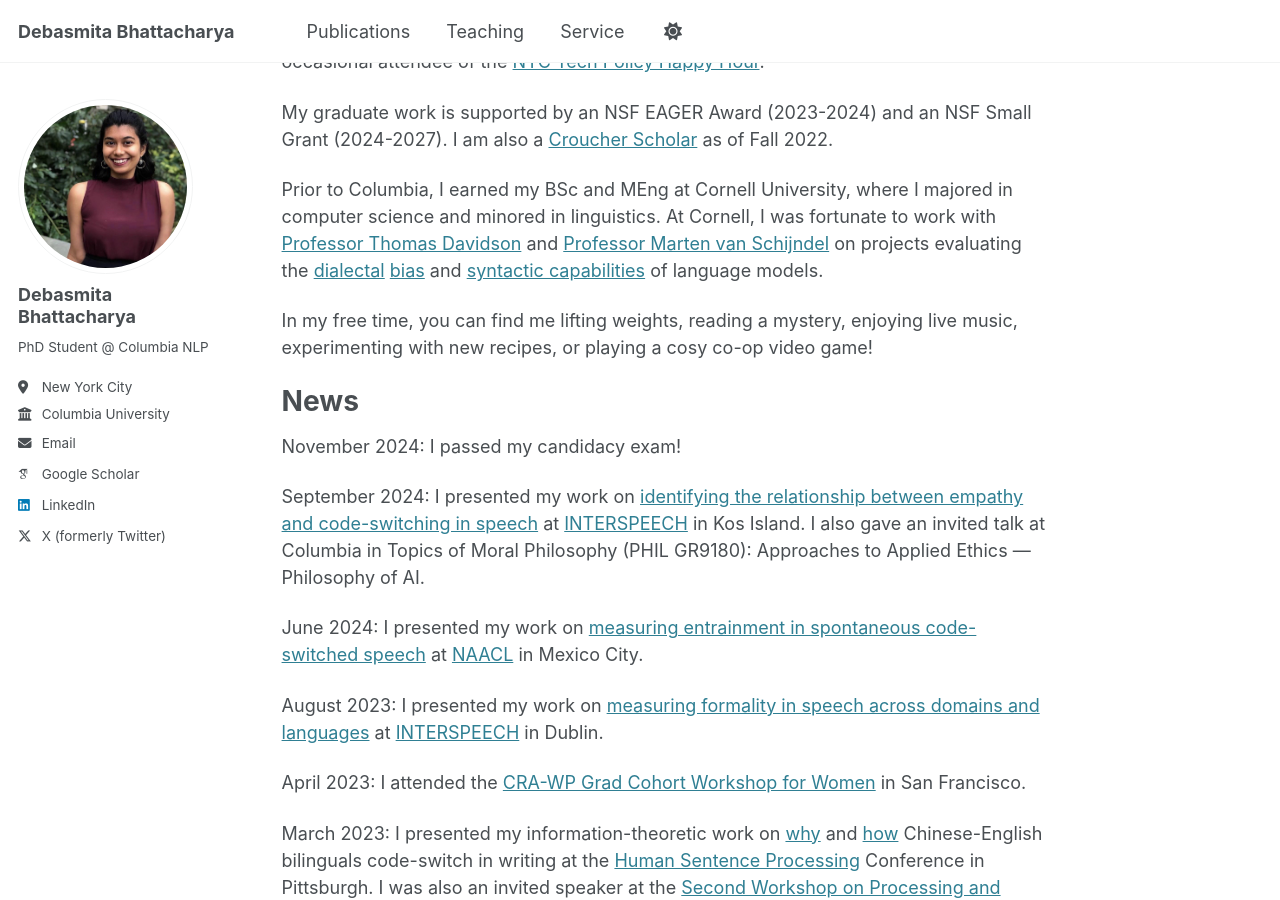
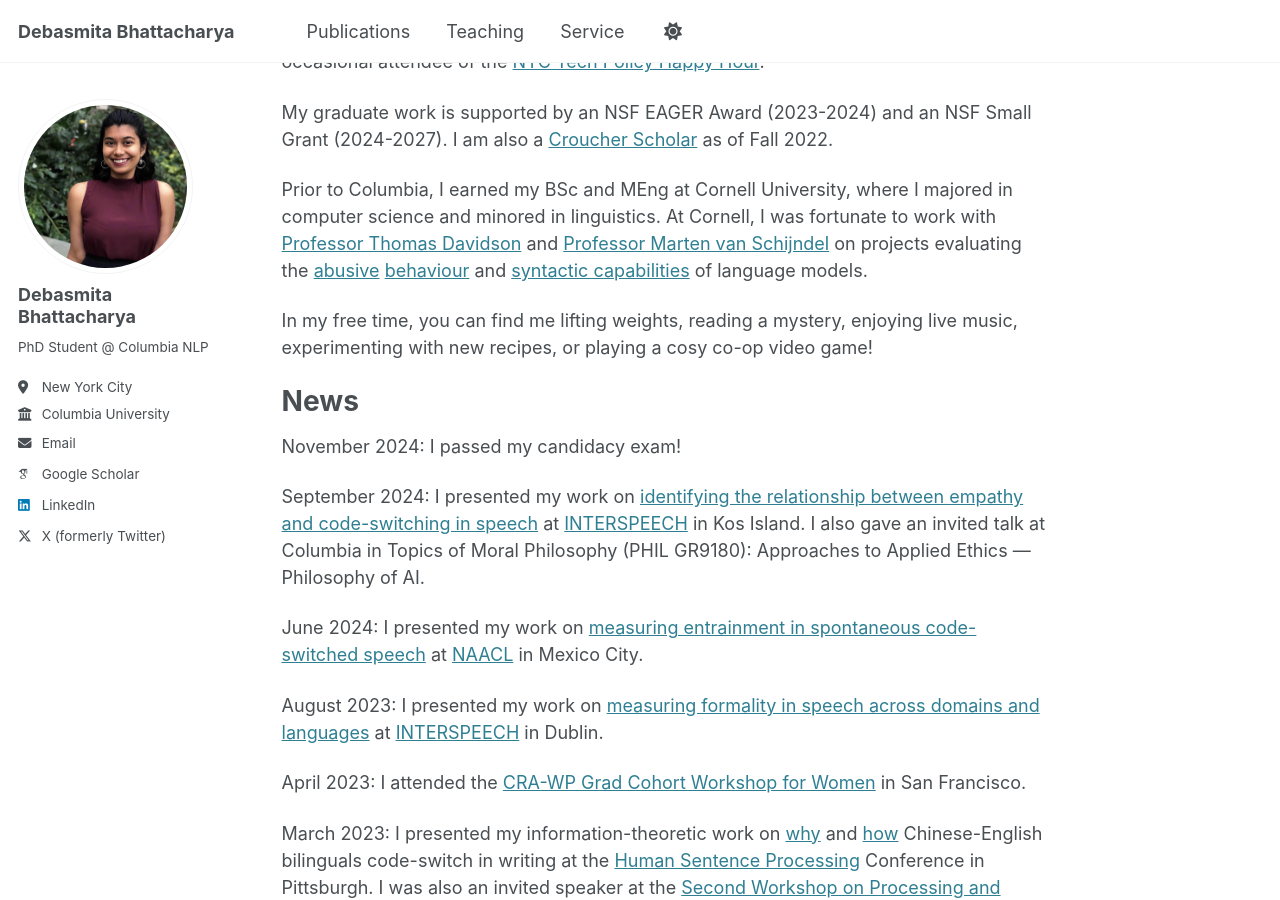
Before and after one commit to debasmita-b/debasmita-b.github.io, a Jekyll site: the page built from _pages/about.md, in a window 1280 px wide and 900 px high, scrolled down 406 px. Built offline with Jekyll 4.4.1, drawn with Linux system fonts in a browser that asks for light colours; some web fonts are replaced.

Commit message:
removing bias

```diff
--- a/_pages/about.md
+++ b/_pages/about.md
@@ -15,7 +15,7 @@ I am also lately interested in learning more about AI safety and technology poli
 
 My graduate work is supported by an NSF EAGER Award (2023-2024) and an NSF Small Grant (2024-2027). I am also a [Croucher Scholar](https://scholars.croucher.org.hk/) as of Fall 2022.
 
-Prior to Columbia, I earned my BSc and MEng at Cornell University, where I majored in computer science and minored in linguistics. At Cornell, I was fortunate to work with [Professor Thomas Davidson](https://www.thomasrdavidson.com/) and [Professor Marten van Schijndel](https://vansky.github.io/) on projects evaluating the [dialectal](https://aclanthology.org/W19-3504/) [bias](https://arxiv.org/abs/2005.13041) and [syntactic capabilities](https://aclanthology.org/2020.conll-1.39/) of language models.
+Prior to Columbia, I earned my BSc and MEng at Cornell University, where I majored in computer science and minored in linguistics. At Cornell, I was fortunate to work with [Professor Thomas Davidson](https://www.thomasrdavidson.com/) and [Professor Marten van Schijndel](https://vansky.github.io/) on projects evaluating the [abusive](https://aclanthology.org/W19-3504/) [behaviour](https://arxiv.org/abs/2005.13041) and [syntactic capabilities](https://aclanthology.org/2020.conll-1.39/) of language models.
 
 In my free time, you can find me lifting weights, reading a mystery, enjoying live music, experimenting with new recipes, or playing a cosy co-op video game!
 
```
